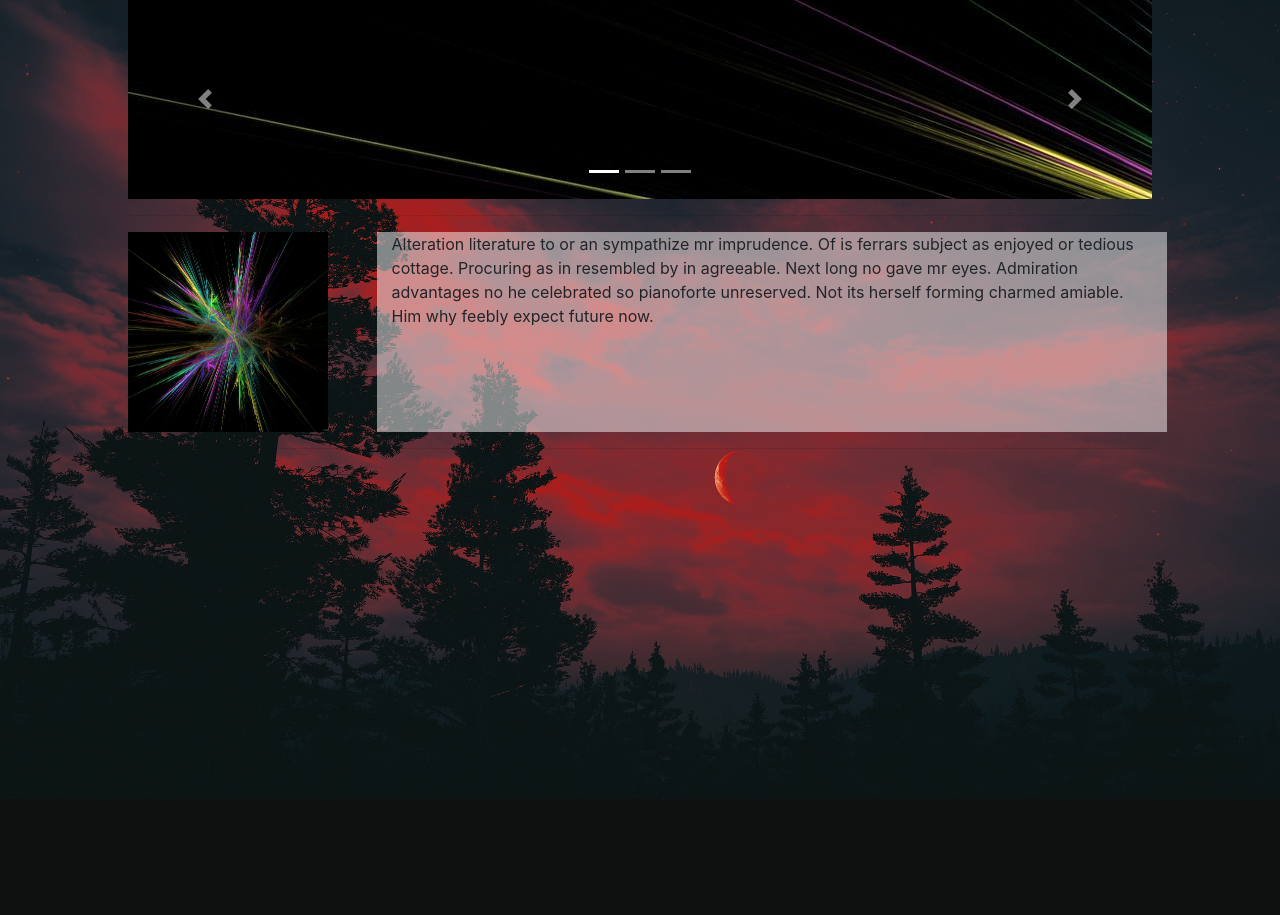
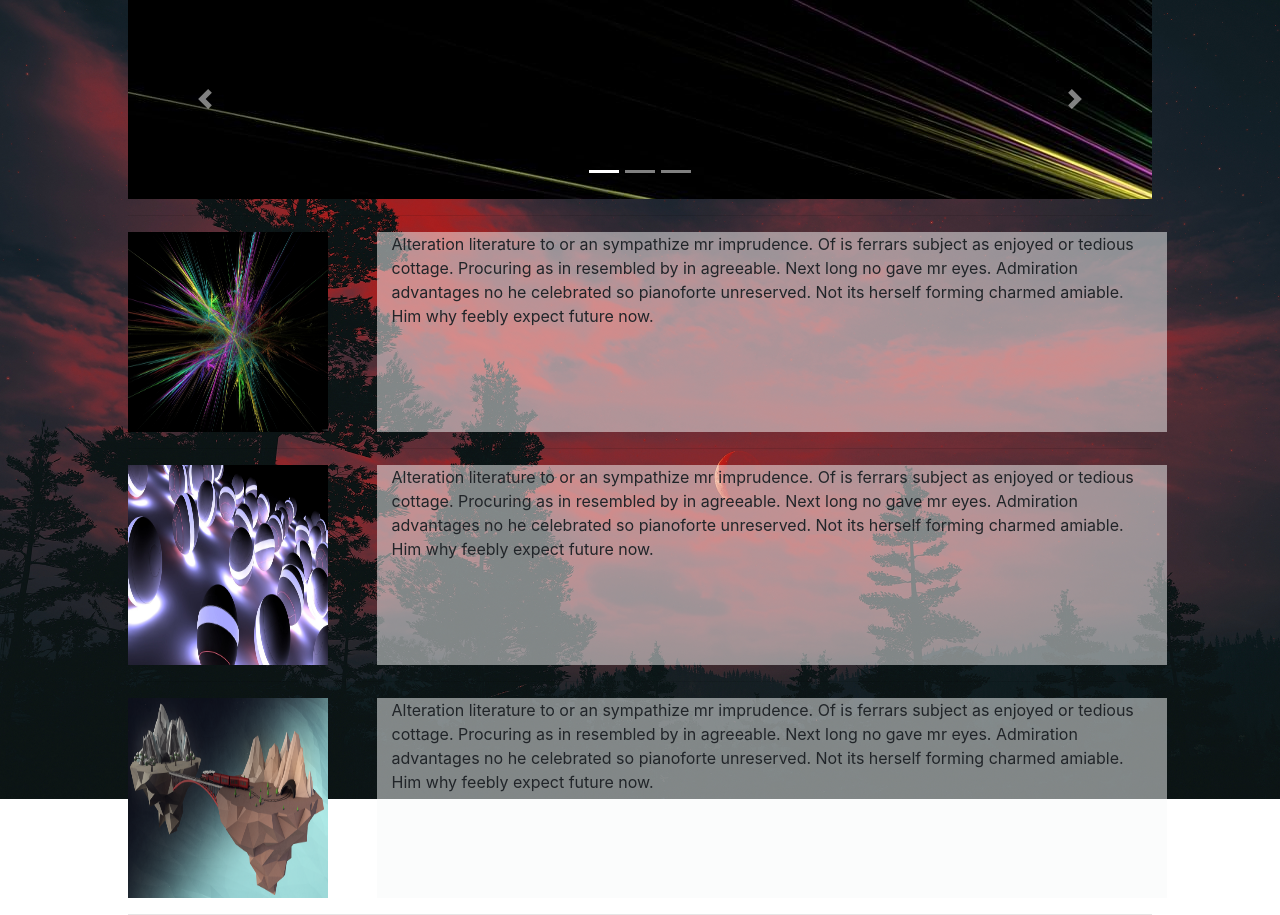
Before and after one commit to RaptorboxN/Art, a PHP site: page /pages/Courosel.php in a window 1280 px wide. Shown: the part 57-972 px from the top of the page. Before the commit the page ends 856 px from the top, so only its background shows below. Run offline with PHP 8.4, Linux system fonts and the light colour scheme.

Commit message:
Update Courosel.php

```diff
--- a/pages/Courosel.php
+++ b/pages/Courosel.php
@@ -55,6 +55,43 @@ include '../nav.php';
 
         </div>
         <hr>
+        <div class="row">
+            <div class="col-3">
+                <img class="imgStyle" src="../IMG/Art3.jpg">
+            </div>
+            <div class="col-9 carouselInfo">
+                <p>
+                    Alteration literature to or an sympathize mr imprudence.
+                    Of is ferrars subject as enjoyed or tedious cottage.
+                    Procuring as in resembled by in agreeable.
+                    Next long no gave mr eyes.
+                    Admiration advantages no he celebrated so pianoforte unreserved.
+                    Not its herself forming charmed amiable.
+                    Him why feebly expect future now.
+                </p>
+            </div>
+
+        </div>
+        <hr>
+        <div class="row">
+            <div class="col-3">
+                <img class="imgStyle" src="../IMG/Art2.jpg">
+            </div>
+            <div class="col-9 carouselInfo">
+                <p>
+                    Alteration literature to or an sympathize mr imprudence.
+                    Of is ferrars subject as enjoyed or tedious cottage.
+                    Procuring as in resembled by in agreeable.
+                    Next long no gave mr eyes.
+                    Admiration advantages no he celebrated so pianoforte unreserved.
+                    Not its herself forming charmed amiable.
+                    Him why feebly expect future now.
+                </p>
+            </div>
+
+        </div>
+        <hr>
+
     </div>
 
 
```
